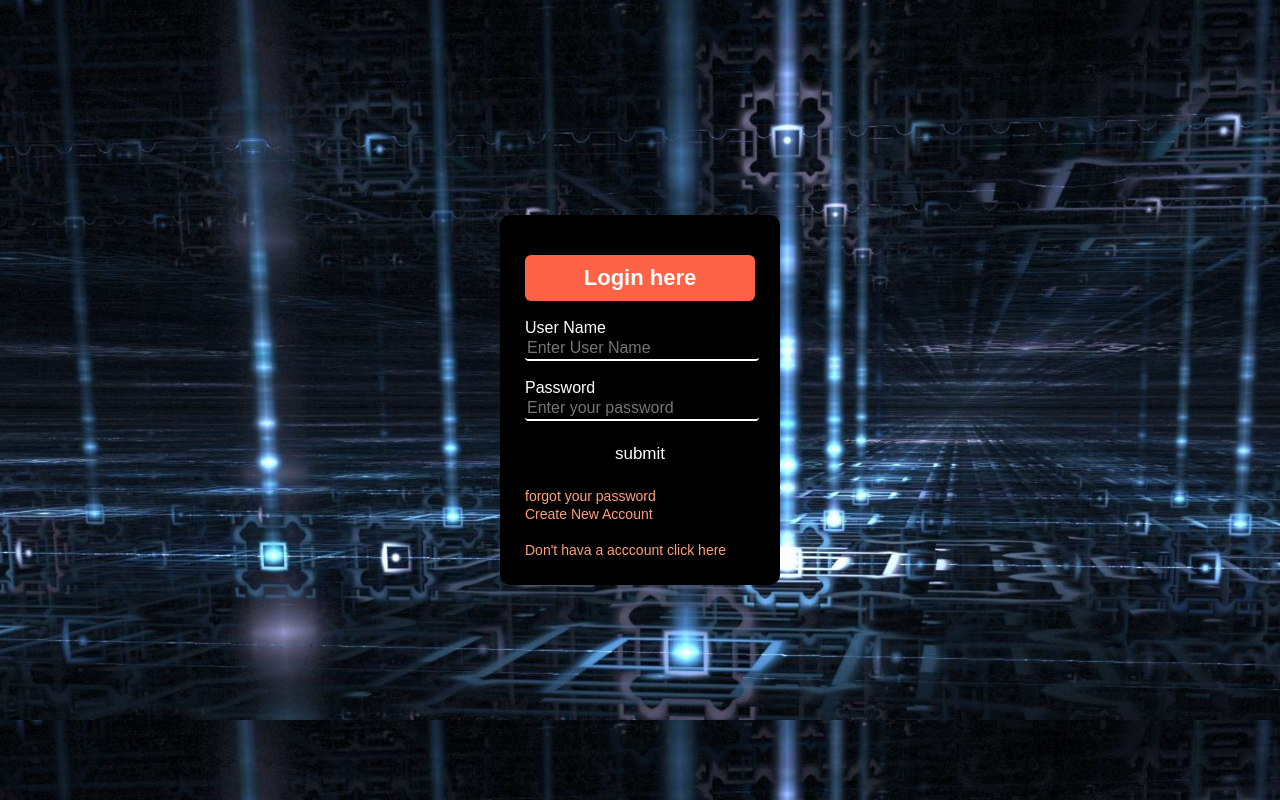
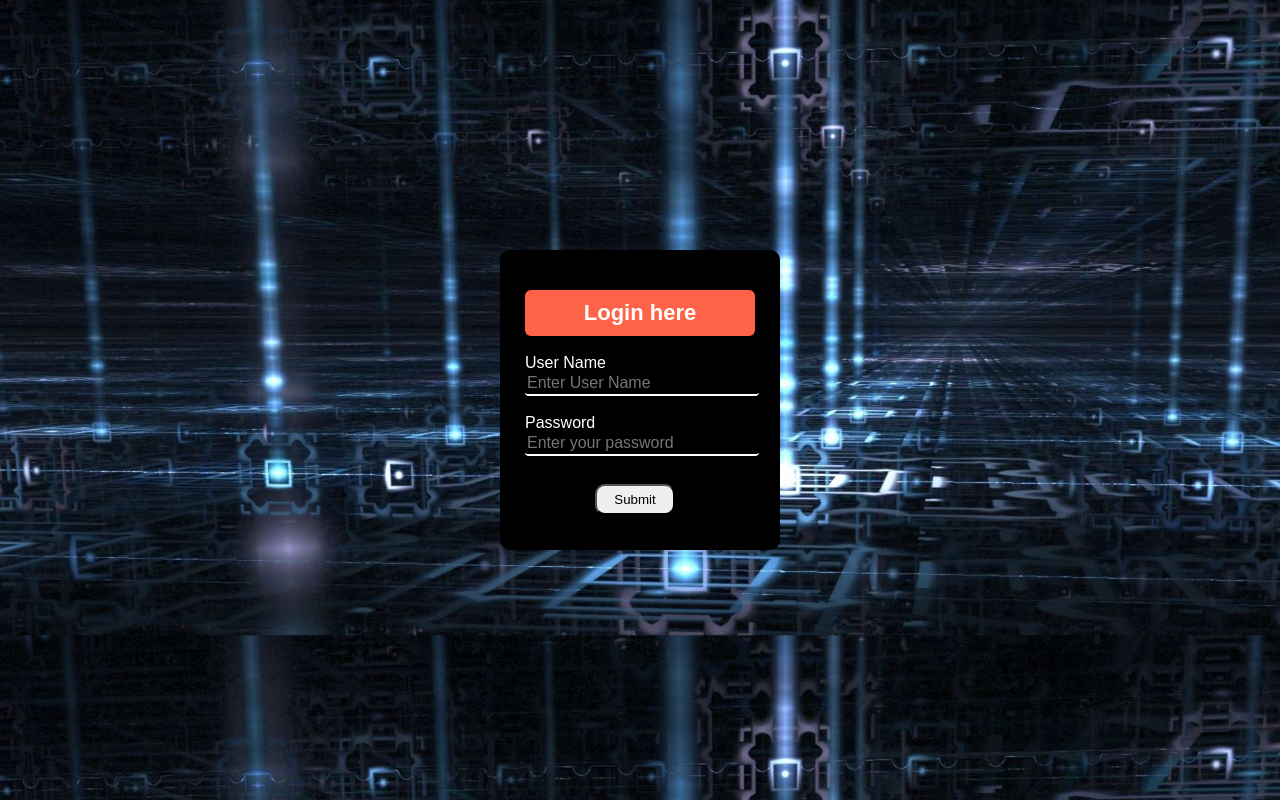
Before and after one commit to ShivaKumar7799/Shiva-Kumar-s-Website, a plain HTML site: page index.html in a window 1280 px wide. Drawn offline with Linux system fonts and the light colour scheme.

Commit message:
updated login button validation

```diff
--- a/index.html
+++ b/index.html
@@ -20,13 +20,21 @@
                         <label for="password">Password</label><br>
                         <input type="password" name="password" id="password" placeholder="Enter your password">
                         <br>
-                        <input type="submit" name="" id="" value="submit"> <br>
-                        <a href="#">forgot your password</a><br>
-                        <a href="#">Create New Account</a>
-                        <br><br>
-                        <a href="shiva.html">Don't hava a acccount click here</a>
                 </form>
+
+                <div id="loginDiv">
+                        <button id="loginButton" onclick="login()">Submit</button>
+                </div>
+                <div id="wrongDetails">
+
+                </div>
+
         </div>
+
+        <script src="javascript.js">
+
+        </script>
+
 
 
 
--- a/javascript.js
+++ b/javascript.js
@@ -0,0 +1,15 @@
+function login(){
+        console.log("login successful");
+       let userName = document.getElementById("userName").value;
+       let password = document.getElementById('password').value;
+
+        if(userName == "Shivakumar" && password == "Shiva123"){
+                window.location.href = "shiva.html"
+        }else{
+                document.getElementById("wrongDetails").innerHTML = "UserName or Password is wrong";
+        }
+}
+function preventBack(){
+        window.history.forward();
+}
+setTimeout(preventBack(),0)
--- a/loginpage.css
+++ b/loginpage.css
@@ -4,13 +4,13 @@ body{
         background-image:url(image1.jpg);
         background-position: center;
         background-size: cover;
-        height: 90vh;
+        height: 70vh;
         font-family: sans-serif;
 }
 
 .login{
         width: 280px;
-        height: 370px;
+        height: 300px;
         background: black;
         color: white;
         top: 50%;
@@ -32,7 +32,7 @@ h1{
 .login h1{
         background-color: tomato;
         border-radius: 6px;
-        margin 0;
+        margin :0;
         padding: 10px;
         font-weight: bold;
 }
@@ -87,3 +87,24 @@ h1{
 .login :hover{
         color: white;
 }
+#loginDiv{
+        position: relative;
+        left: 70px;
+        top: 10px;
+}
+#loginButton{
+        padding: 6px;
+        width: 80px;
+        border-radius: 10px;
+}
+#loginButton:hover{
+        color: black;
+        transform: scale(1.1);
+}
+#wrongDetails{
+        font-size: 14px;
+        position: relative;
+        top: 17px;
+        left: 10px;
+        color: salmon;
+}
```
